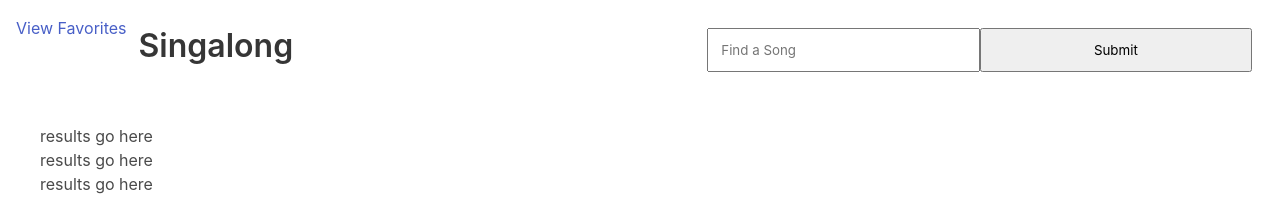
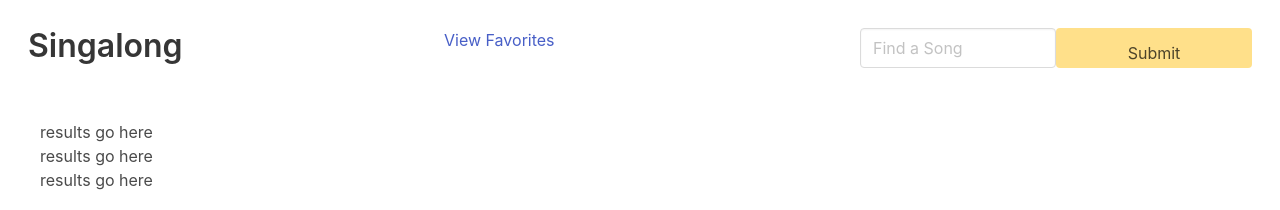
Before and after one commit to adamywfong/singalong, a plain HTML site: page index.html in a window 1280 px wide. Shown: the top 210 px of the page. Drawn offline with nearby package versions, Linux system fonts and the light colour scheme.

Commit message:
small update on button styling, searchbar styling, and display of the favorites link

```diff
--- a/index.html
+++ b/index.html
@@ -12,11 +12,11 @@
   <body>
     <header>
       <div class = "columns">
-        <a href="favorites.html">View Favorites</a>
         <h1 class = "title column">Singalong</h1>
+        <h2 class = "column"><a href="favorites.html">View Favorites</a></h2>
         <form class = "column columns" id="user-input">
-          <input class ="column" type="text" placeholder="Find a Song">
-          <button class="column">Submit</button>
+          <input class ="input is-normal column" type="text" placeholder="Find a Song">
+          <button class="button is-warning column">Submit</button>
         </form>
       </div>
     </header>
```
